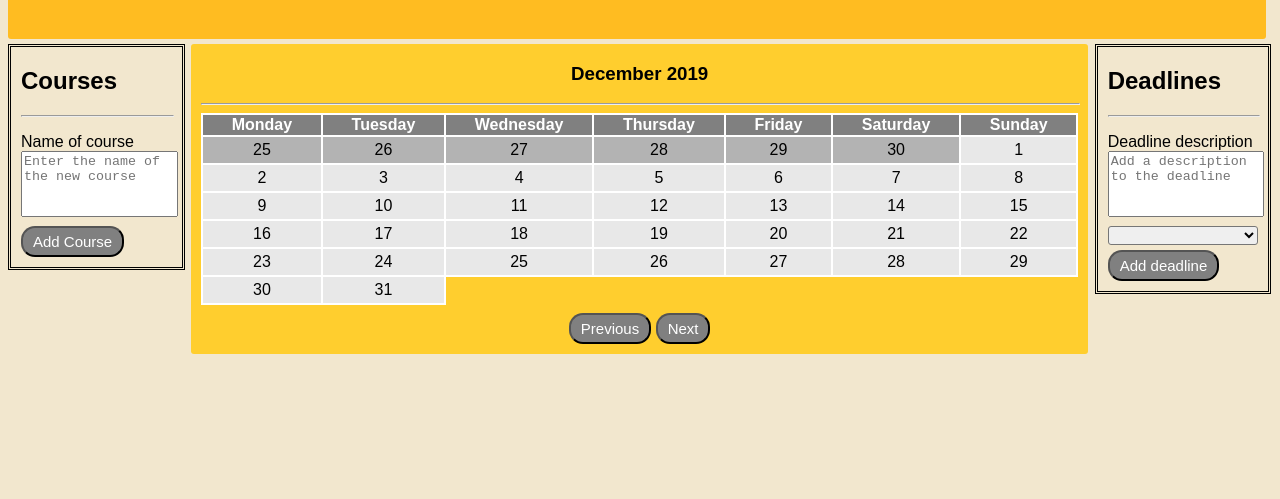
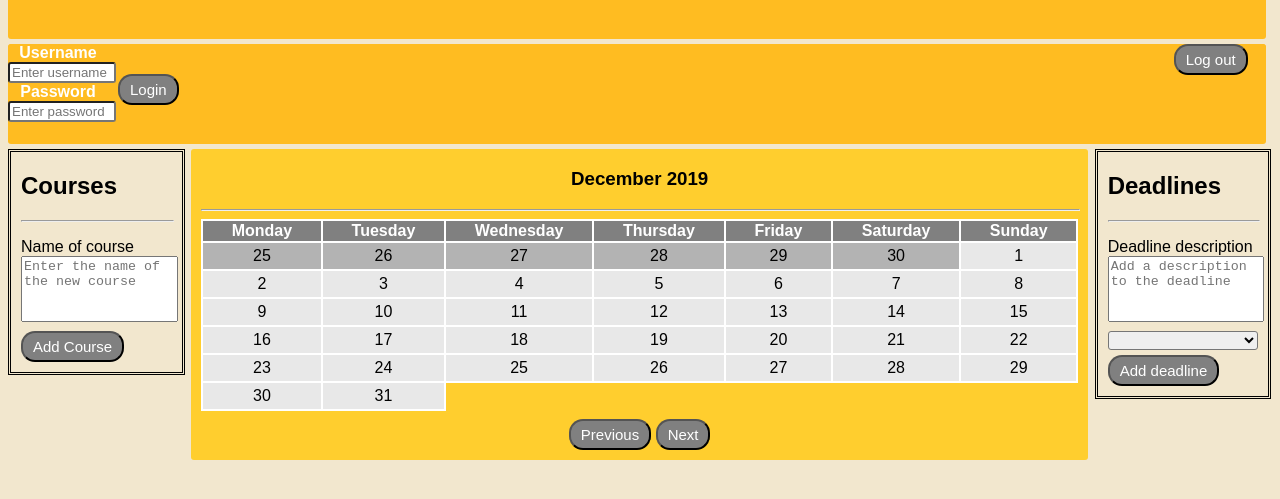
Before and after one commit to RasmusAlbrektsen/RasmusA-Distribution, a plain HTML site: page public/index.html in a window 1280 px wide. Shown: the part 69-568 px from the top of the page. Drawn offline with Linux system fonts and the light colour scheme; no server answers.

Commit message:
client side framework started

```diff
--- a/public/index.html
+++ b/public/index.html
@@ -10,6 +10,24 @@
 <div class="row">
     <div class="top-column">
         <h1>HomeWorker</h1>
+    </div>
+    <div class="login-column" style="horiz-align: left">
+        <div class="login-column-left">
+            <form method="post" style="width: 10%; min-width: 100px">
+            <label><b>Username</b></label>
+            <input type="text" placeholder="Enter username" name="username" id="username" required>
+
+            <label><b>Password</b></label>
+            <input type="password" placeholder="Enter password" name="password" id="password" required>
+            </form>
+        </div>
+        <div style="float: left">
+            <button onclick="login()" style="margin-top: 50%" type="login">Login</button>
+        </div>
+        <div class="login-column-right" style="vertical-align: center">
+            <label id="loggedInLabel"></label>
+            <button style="vertical-align: baseline type=logout">Log out</button>
+        </div>
     </div>
     <div class="side-column">
         <div style="margin: 10px">
@@ -77,6 +95,7 @@
 </div>
 <script src="calendar.js"></script>
 <script src="scripts.js"></script>
+<script src="login.js"></script>
 </body>
 
 </html>
--- a/public/mystyle.css
+++ b/public/mystyle.css
@@ -25,10 +25,18 @@ select {
 
 
 .side-column {
-    border-style: double;
-    float: left;
-    width: 13.5%;
-    height: 100%;
+     border-style: double;
+     float: left;
+     width: 13.5%;
+     height: 100%;
+ }
+
+.label {
+    width: 100%;
+    paddingng: 12px 20px;
+    border: 2px;
+    max-width: 10px;
+
 }
 
 .middle-column {
@@ -51,6 +59,44 @@ select {
     width: 99.5%;
     height: 100px;
     margin-bottom: 0.4%;
+}
+
+.login-column {
+    overflow: hidden;
+    border-radius: 3px;
+    background-color: #ffbc21;
+    float: left;
+    text-align: center;
+    color: white;
+    width: 99.5%;
+    height: 100px;
+    margin-bottom: 0.4%;
+}
+
+.login-column-left {
+    border-radius: 3px;
+    background-color: #ffbc21;
+    float: left;
+    color: white;
+    width: 6%;
+    min-width: 110px;
+}
+
+.login-column-middle {
+    border-radius: 3px;
+    background-color: #ffbc21;
+    float: left;
+    color: white;
+    width: 90%;
+}
+
+.login-column-right {
+    border-radius: 3px;
+    background-color: #ffbc21;
+    float: right;
+    color: white;
+    width: 6%;
+    min-width: 110px;
 }
 
 .calendar {
@@ -101,7 +147,6 @@ button {
     padding-right: 10px;
     padding-top: 5px;
     padding-bottom: 5px;
-
 }
 
 
```
